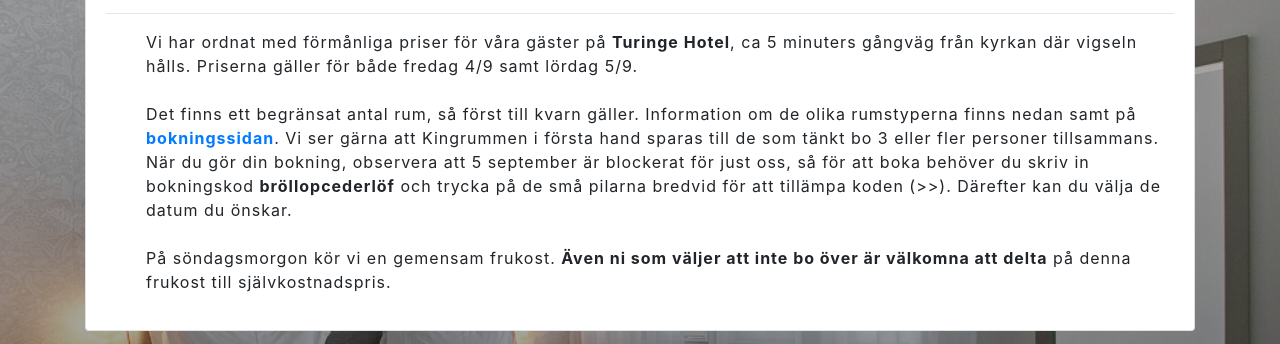
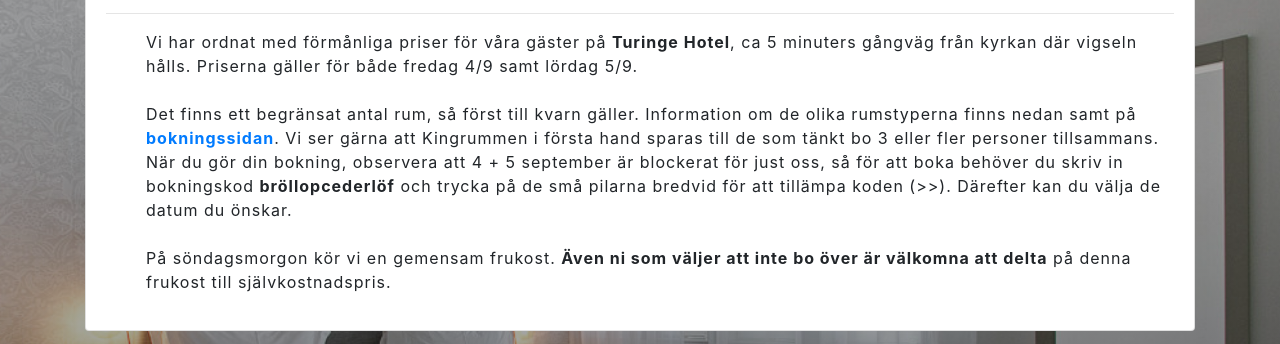
Before and after one commit to cederlof2020/cederlof2020.github.io, a website with bundled scripts: page index2.html in a window 1280 px wide. Shown: the part 4286-4630 px from the top of the page. Built offline with nearby package versions, Linux system fonts and the light colour scheme.

Commit message:
Add files via upload

```diff
--- a/index2.html
+++ b/index2.html
@@ -338,7 +338,7 @@
             	<li>Vi har ordnat med förmånliga priser för våra gäster på <b> Turinge Hotel</b>, ca 5 minuters gångväg från kyrkan där vigseln hålls.
             	Priserna gäller för både fredag 4/9 samt lördag 5/9. </li>
             <br>
-             <li> Det finns ett begränsat antal rum, så först till kvarn gäller. Information om de olika rumstyperna finns nedan samt på <a href="https://www.turingehotel.se/boka-rum/" target="_blank"><b>bokningssidan</b></a>. Vi ser gärna att Kingrummen i första hand sparas till de som tänkt bo 3 eller fler personer tillsammans.<br> När du gör din bokning, observera att 5 september är blockerat för just oss, så för att boka behöver du skriv in bokningskod <b>bröllopcederlöf</b> och trycka på de små pilarna bredvid för att tillämpa koden (>>). Därefter kan du välja de datum du önskar.
+             <li> Det finns ett begränsat antal rum, så först till kvarn gäller. Information om de olika rumstyperna finns nedan samt på <a href="https://www.turingehotel.se/boka-rum/" target="_blank"><b>bokningssidan</b></a>. Vi ser gärna att Kingrummen i första hand sparas till de som tänkt bo 3 eller fler personer tillsammans.<br> När du gör din bokning, observera att 4 + 5 september är blockerat för just oss, så för att boka behöver du skriv in bokningskod <b>bröllopcederlöf</b> och trycka på de små pilarna bredvid för att tillämpa koden (>>). Därefter kan du välja de datum du önskar.
               <br> <br>
               På söndagsmorgon kör vi en gemensam frukost. <b>Även ni som väljer att inte bo över är välkomna att delta</b> på denna frukost till självkostnadspris.
             </ul>
```
